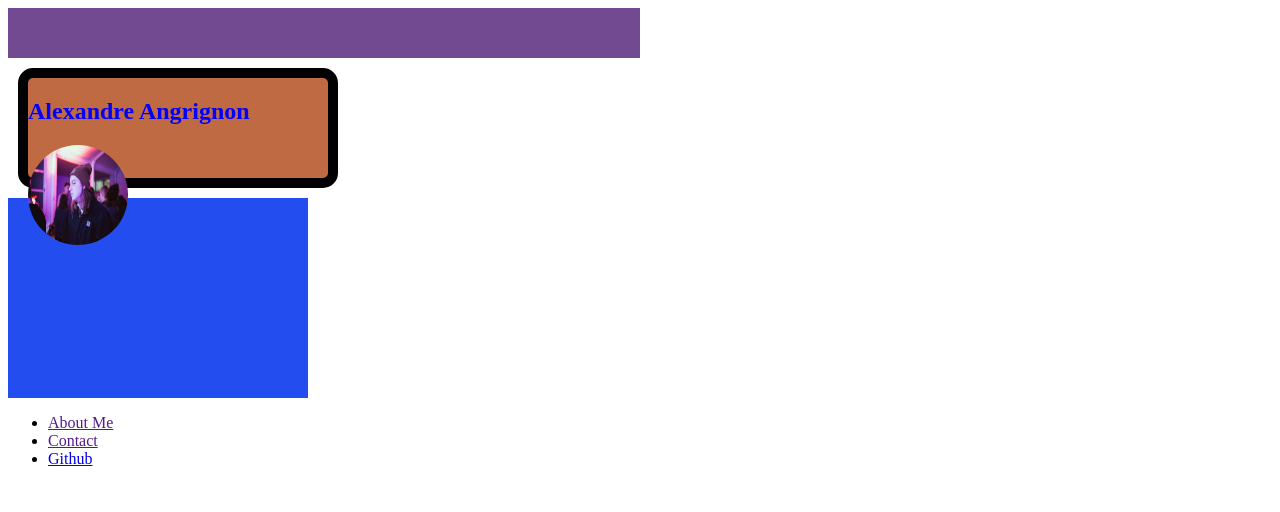
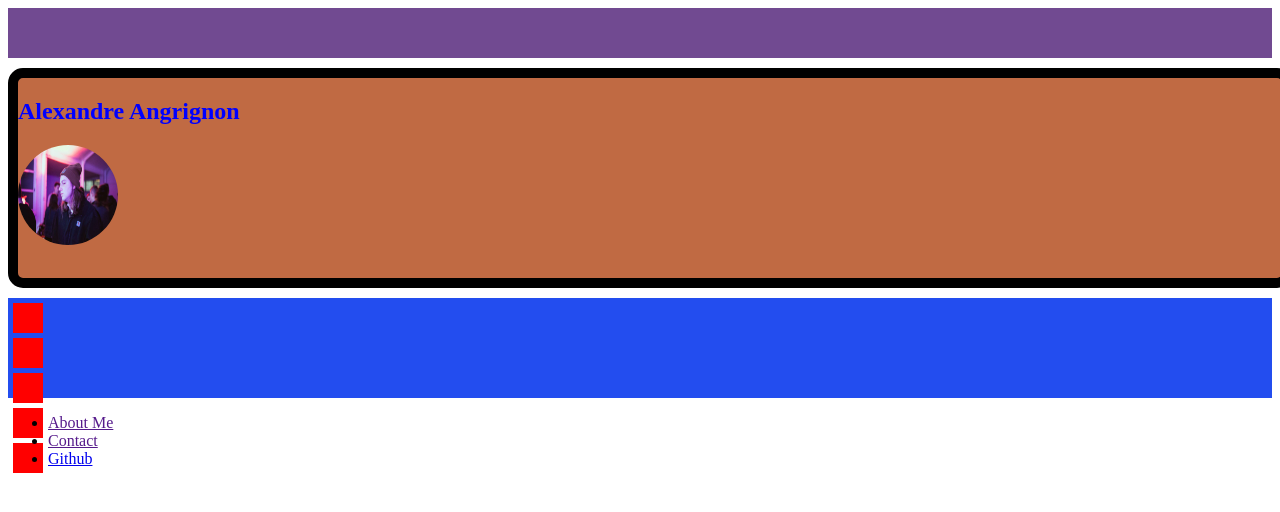
Before and after one commit to alexangria1992/kubow-bootcamp, a plain HTML site: page index.html in a window 1280 px wide. Drawn offline with Linux system fonts and the light colour scheme.

Commit message:
flexbox setup

```diff
--- a/index.html
+++ b/index.html
@@ -13,7 +13,14 @@
         <h2 id="name">Alexandre Angrignon</h2>
         <img class="avatar" src="images/4.jpg" alt="Alexandre Angrignon Headshot">
     </div>
-    <section></section>
+    <section>
+        <div class="test"></div>
+        <div class="test"></div>
+        <div class="test"></div>
+        <div class="test"></div>
+        <div class="test"></div>
+
+    </section>
     <footer>
         <ul>
             <li><a href="">About Me</a></li>
--- a/styles.css
+++ b/styles.css
@@ -1,6 +1,14 @@
+body
+{
+    display: flex;
+    flex-direction: column;
+}
+
+
+
 header
 {
-    width: 50%;
+    width: 100%;
     height: 50px;
     background-color: rgb(113, 74, 145);
 
@@ -8,17 +16,22 @@ header
 
 section
 {
-    width: 300px;
-    height: 200px;
+    width: 100%;
+    height: 100px;
     background-color: #234def;
+/*
+    display: flex;
+    flex-direction: row;
+    flex-wrap: wrap;
+    justify-content: space-around; */
 }
 
 .about-me
 {
-    width: 300px;
-    height: 100px;
+    width: 100%;
+    height: 200px;
     background-color: rgb(177, 69, 21, 0.8);
-    margin: 10px;
+    margin: 10px 0 10px 0;
     border: solid black 10px;
     border-radius: 15px;
 }
@@ -34,3 +47,11 @@ section
 {
     color: blue;
 }
+
+.test
+{
+    width: 30px;
+    height: 30px;
+    background-color: red;
+    margin: 5px;
+}
```
